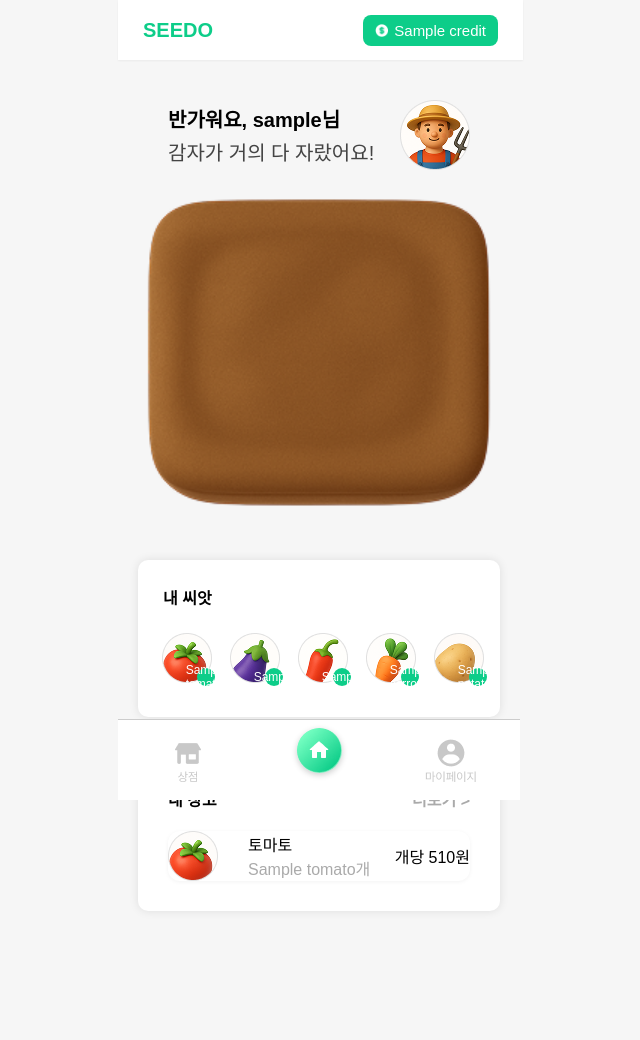
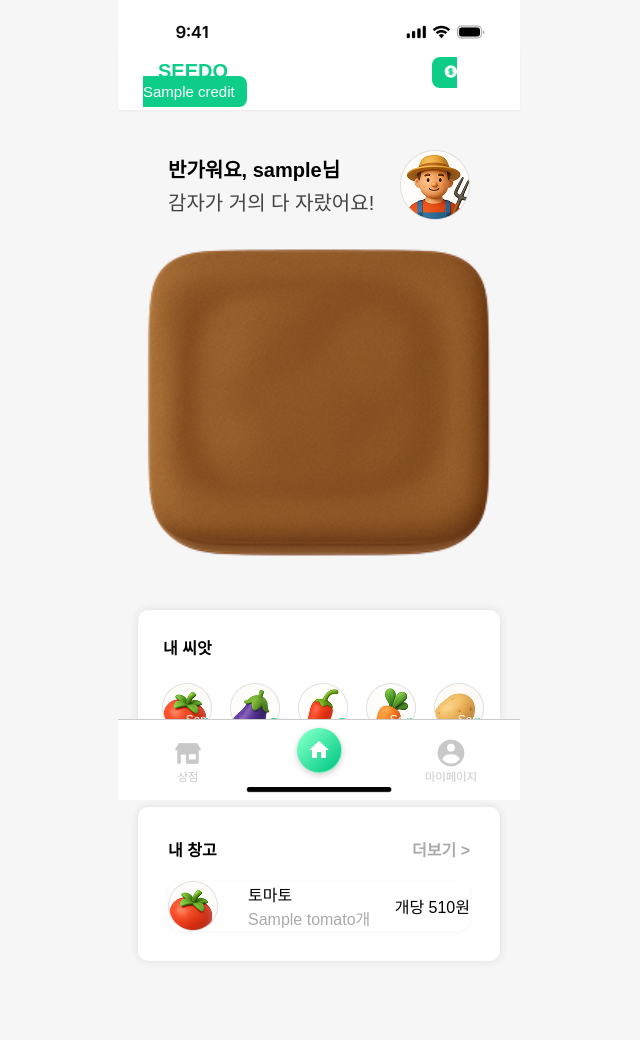
Before and after one commit to sion52/SEEDO, a Flask app: template templates/home.html in a window 1280 px wide. Shown: the top 1040 px of the page, without its empty margins (321-961 px from the left). Before the commit the page ends 881 px from the top, so only its background shows below. Run offline with Flask 3, Linux system fonts and the light colour scheme; the template is opened without the code that fills it: most values are stand-ins (such as "Sample title", 1, 10 or a date in 2020); some web fonts are replaced.

Commit message:
홈과 스토리지 + 시온

```diff
--- a/static/css/home.css
+++ b/static/css/home.css
@@ -35,19 +35,34 @@ margin: 0 auto;
 padding-bottom: 100px; /* 하단 nav-bar 여백 */
 }
 
+.top-bar {
+    position: fixed;
+    top: 0;
+    width: 402px;
+    height: auto;
+    z-index: 2;
+    background-color: white;
+}
+
+.bottom-bar {
+    position: fixed;
+    bottom: 0;
+    width: 402px;
+    z-index: 2;
+}
 
 header {
 position: fixed;
-width: 355px;
+z-index: 10; /* 추가 */
+width: 352px;
 height: 60px;
-
 background-color: white;
 display: flex;
 padding: 0 25px; /* ✅ 간격 확보 */
 justify-content: space-between;
 align-items: center;
-
 box-shadow: 0 1px 2px rgba(0,0,0,0.05);
+margin-top: 50px;
 }
 
 .logo {
@@ -55,6 +70,7 @@ box-shadow: 0 1px 2px rgba(0,0,0,0.05);
   font-weight: bold;
   color: #0DCD89;
   font-size: 20px;
+  margin-left: 15px;
 }
 
 .coin {
@@ -63,9 +79,8 @@ box-shadow: 0 1px 2px rgba(0,0,0,0.05);
   padding: 7px 12px;
   border-radius: 8px;
   font-size: 15px;
-  display: flex;
-  align-items: center;
   gap: 6px;
+  margin-left: 200px;
 }
 
 .coin img {
@@ -74,7 +89,7 @@ box-shadow: 0 1px 2px rgba(0,0,0,0.05);
 }
 
 .greeting {
-  margin-top: 50px; /* 헤더랑 겹치지 않게 */
+  margin-top: 100px; /* 헤더랑 겹치지 않게 */
   display: flex;
   justify-content: space-between;
   align-items: center;
--- a/templates/home.html
+++ b/templates/home.html
@@ -8,11 +8,14 @@
 </head>
 <body>
   <div class="app-container">
+    <img src="{{ url_for('static', filename='image/clock.png') }}" alt="Top Bar" class="top-bar">
     <header>
-      <div class="logo">SEEDO</div>
-      <div class="coin" onclick="location.href='/credit'">
+      <div>
+        <span class="logo">SEEDO</span>
+        <span class="coin" onclick="location.href='/credit'">
         <img src="{{ url_for('static', filename='image/Vector.png') }}" alt="coin">
         <span>{{ credit }}</span>
+        </span>
       </div>
     </header>
 
@@ -60,7 +63,7 @@
       </div>
     </div>
 
-    <div class="section">
+    <div class="section" onclick="location.href='/storage'">
       <div class="section-header">
         <span>내 창고</span>
         <span style="color: #aaa;">더보기 ></span>
@@ -86,6 +89,7 @@
       </div>
     </div>
 
+    <img src="{{ url_for('static', filename='image/bar.png') }}" alt="Bottom Clock" class="bottom-bar">
     <!-- 들짐승 알림 팝업 -->
     <div id="beast-alert-popup" style="
       display: none;
--- a/templates/my.html
+++ b/templates/my.html
@@ -65,13 +65,13 @@
 
     <div class="nav-bar">
       <div class="nav-item" onclick="location.href='/store'">
-        <img src="{{ url_for('static', filename='img/homebutton.png') }}" alt="상점">
+        <img src="{{ url_for('static', filename='image/store.png') }}" alt="상점">
       </div>
       <div class="nav-item active" onclick="location.href='/home'">
-        <img src="{{ url_for('static', filename='img/call_button.png') }}" alt="홈">
+        <img src="{{ url_for('static', filename='image/home.png') }}" alt="홈">
       </div>
       <div class="nav-item" onclick="location.href='/my'">
-        <img src="{{ url_for('static', filename='img/mypage.png') }}" alt="마이페이지">
+        <img src="{{ url_for('static', filename='image/my.png') }}" alt="마이페이지">
       </div>
     </div>
 
--- a/templates/storage.html
+++ b/templates/storage.html
@@ -46,8 +46,7 @@
           </div>
           <div class="buy-button">박스에 담기</div>
         </button>
-      </form>
-      <img src="{{ url_for('static', filename='image/bar.png') }}" alt="Bottom Clock" class="bottom-bar">
+      </form><img src="{{ url_for('static', filename='image/bar.png') }}" alt="Bottom Clock" class="bottom-bar">
     </div>
   </div>
   <script>
```
Also changed, not shown: static/css/my.css (+13 -9 lines), static/css/shared.css (+4 -7 lines), static/css/storage.css (+29 -6 lines).
